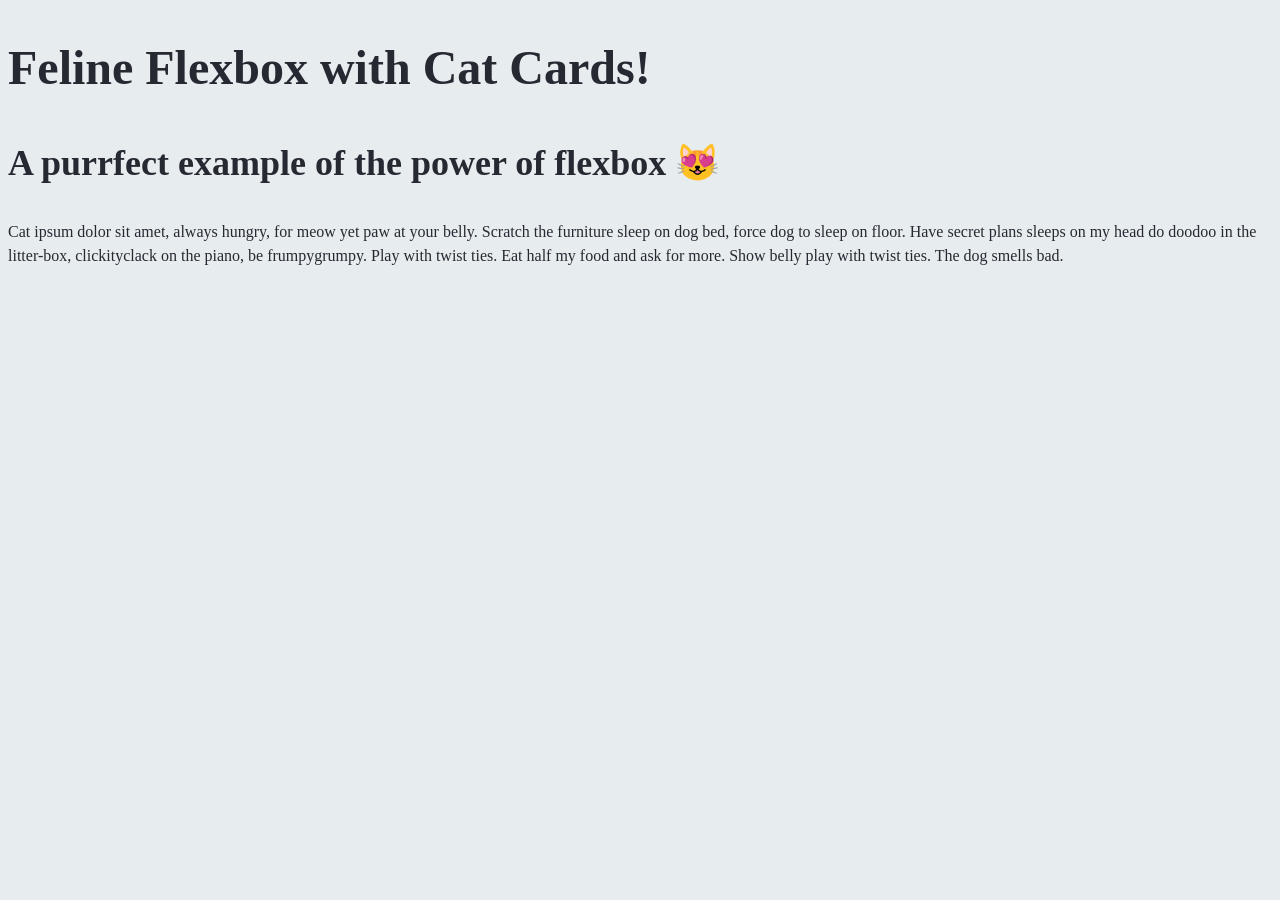
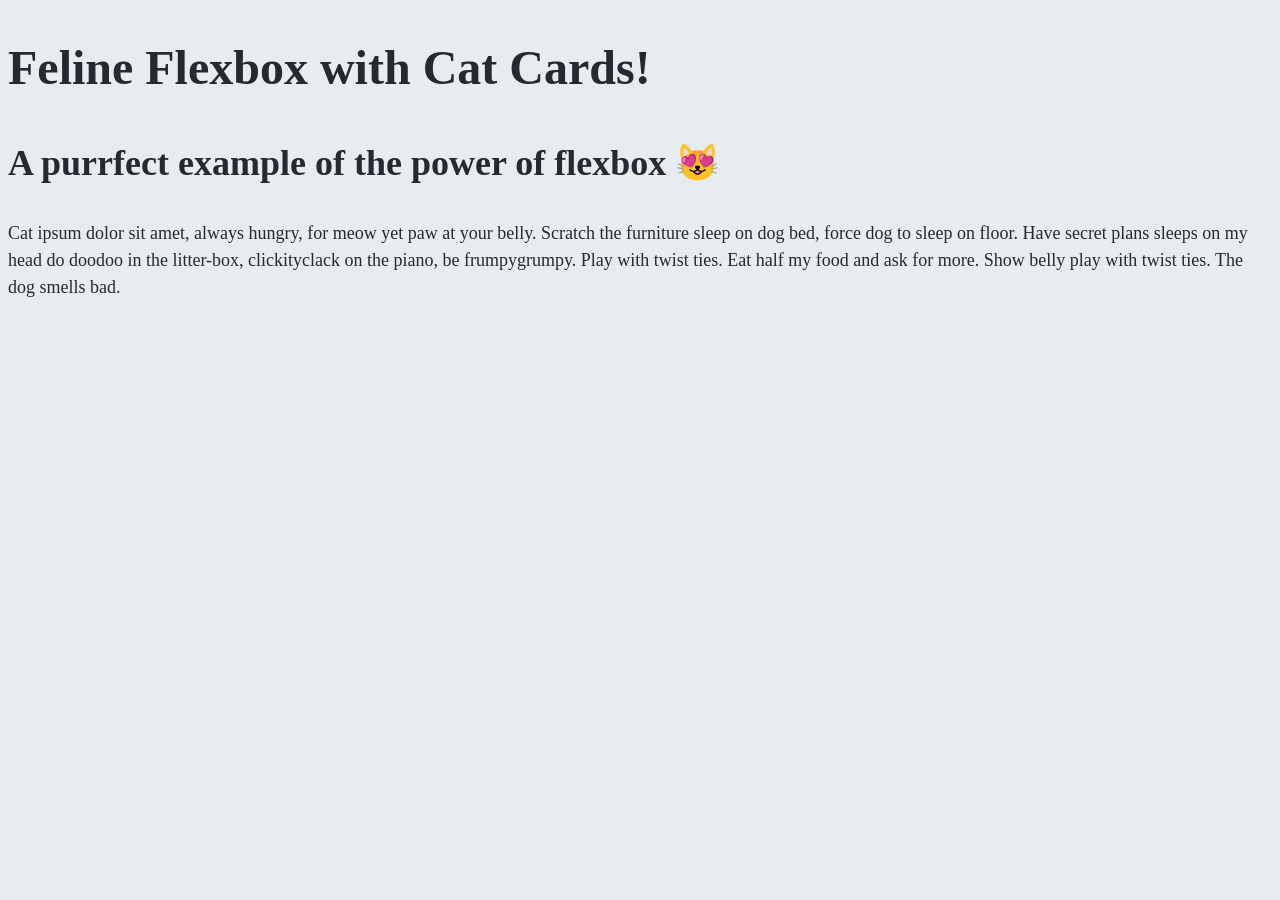

feat: Add Kitto and Katto as primary and secondary fonts

--- a/style.css
+++ b/style.css
@@ -24,12 +24,31 @@ h6 {
   overflow-wrap: break-word;
 }
 
+@font-face {
+  font-family: "Katto";
+  src: url("./fonts/KattoPersonalUseOutline-0Wz3r.otf") format("opentype");
+  font-weight: normal;
+  font-style: normal;
+  font-display: swap;
+}
+
+@font-face {
+  font-family: "Kitto";
+  src: url("./fonts/KittoPersonalUseRegular-4BdAY.otf") format("opentype");
+  font-weight: normal;
+  font-style: normal;
+  font-display: swap;
+}
+
 :root {
   --coral: #f05d5e;
   --teal: #0f7173;
   --light: #e7ecef;
   --dark: #272932;
   --camel: #d8a47f;
+
+  --primary-font-family: "Kitto";
+  --secondary-font-family: "Katto";
 }
 
 body {
@@ -38,6 +57,8 @@ body {
 
   background-color: var(--background-color);
   color: var(--text-color);
+  font-family: var(--primary-font-family);
+  font-size: 1.125rem;
 }
 
 @media (prefers-color-scheme: dark) {
@@ -52,6 +73,7 @@ img {
 }
 
 h1 {
+  font-family: "Katto";
   font-size: 2.25rem;
 }
 
